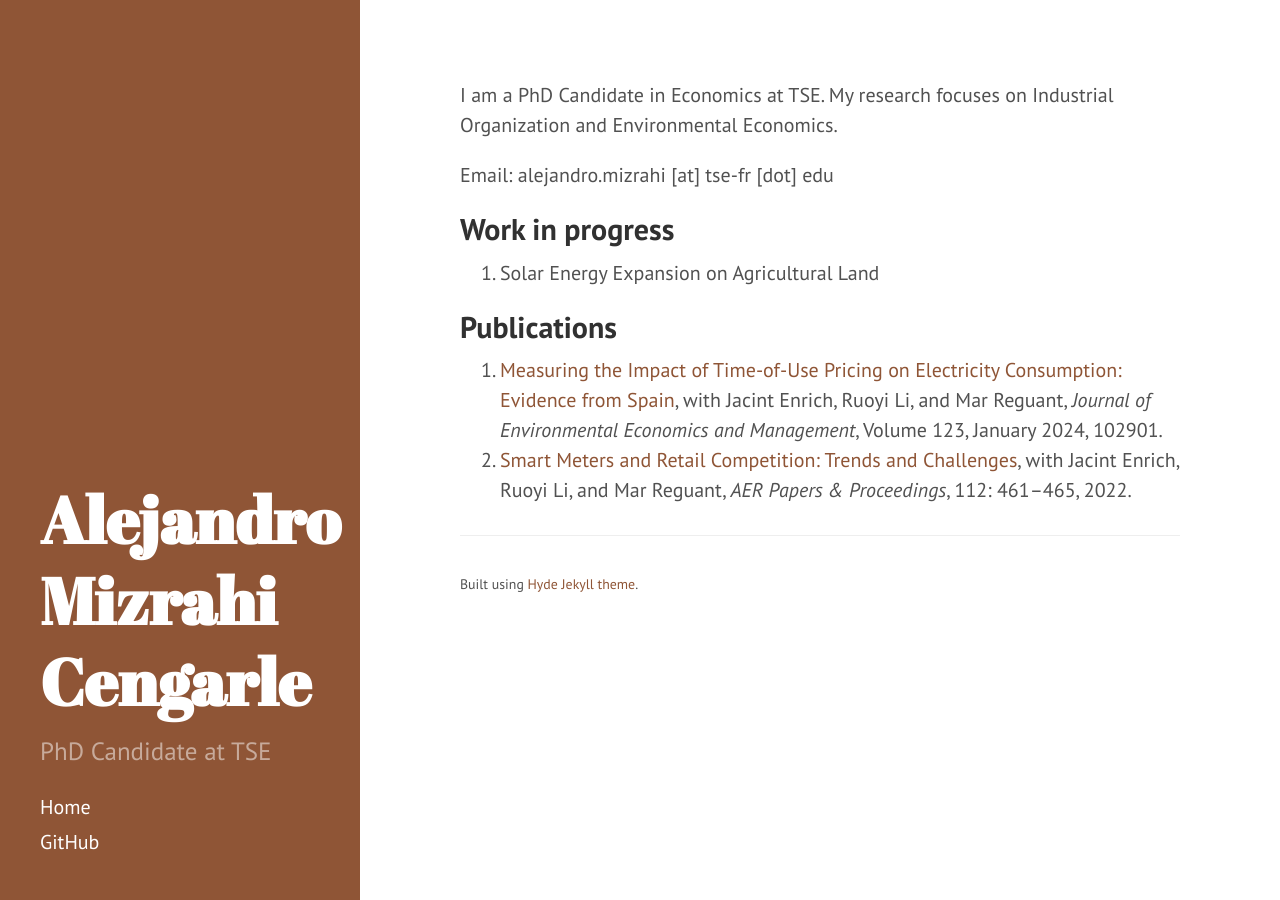
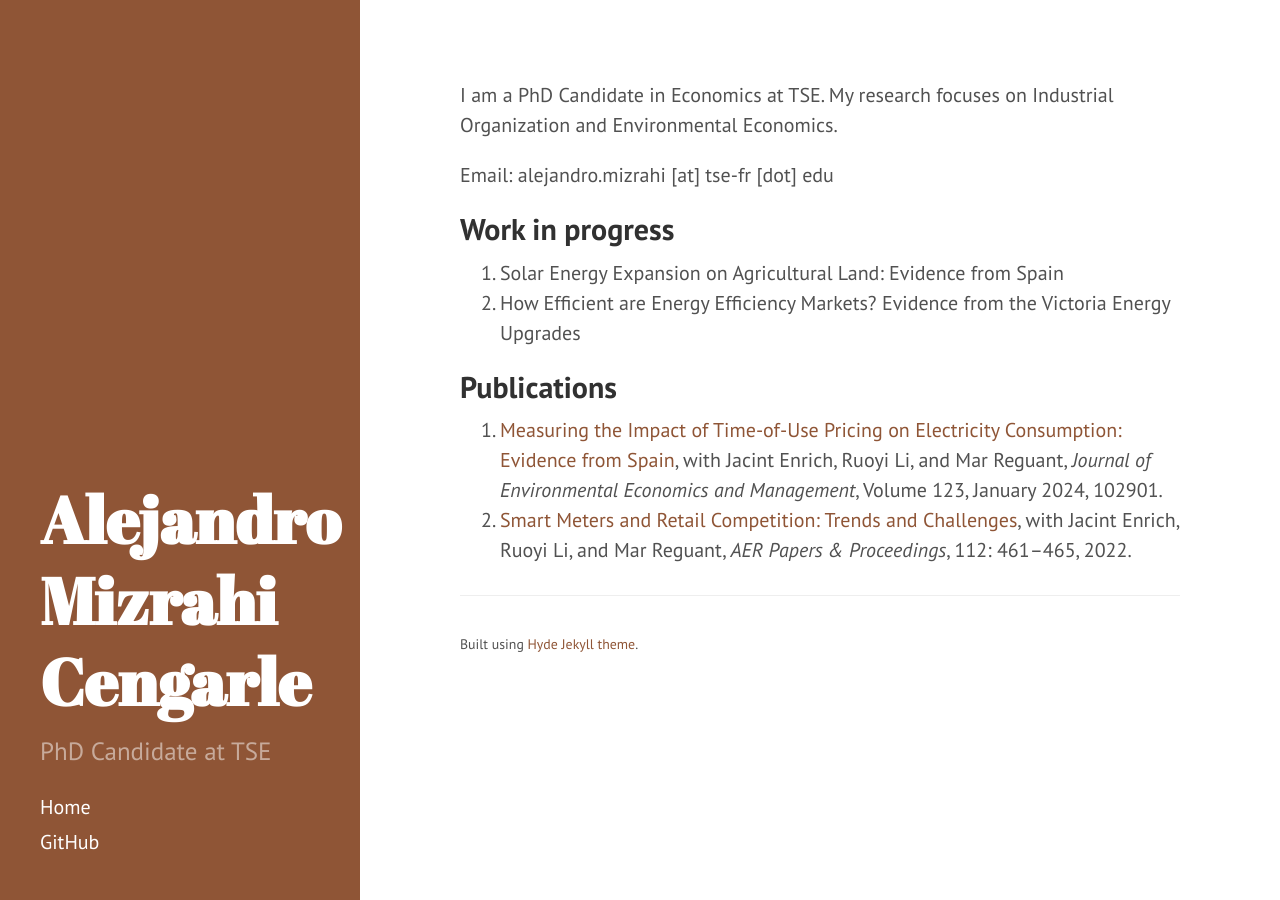
Before and after one commit to alejandromizrahi/alejandromizrahi.github.io, a Jekyll site: the page built from index.md, in a window 1280 px wide. Built offline with Jekyll 4.4.1, drawn with Linux system fonts in a browser that asks for light colours.

Commit message:
Update index.md

```diff
--- a/index.md
+++ b/index.md
@@ -8,7 +8,8 @@ I am a PhD Candidate in Economics at TSE. My research focuses on Industrial Orga
 Email: alejandro.mizrahi [at] tse-fr [dot] edu
 
 ## Work in progress
- 1. Solar Energy Expansion on Agricultural Land
+ 1. Solar Energy Expansion on Agricultural Land: Evidence from Spain
+ 2. How Efficient are Energy Efficiency Markets? Evidence from the Victoria Energy Upgrades
 
 ## Publications
  1. [Measuring the Impact of Time-of-Use Pricing on Electricity Consumption: Evidence from Spain](https://www.sciencedirect.com/science/article/abs/pii/S0095069623001195), with Jacint Enrich, Ruoyi Li, and Mar Reguant, *Journal of Environmental Economics and Management*, Volume 123, January 2024, 102901.
```
